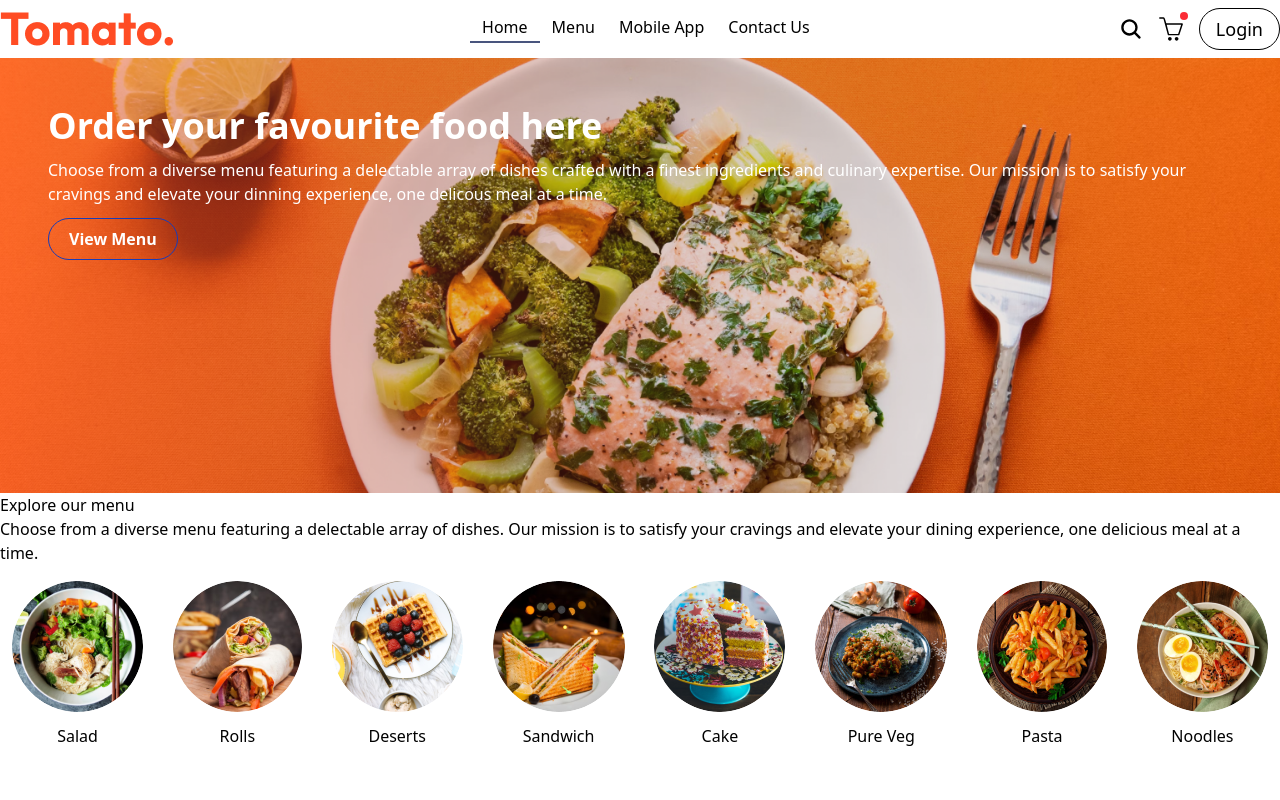
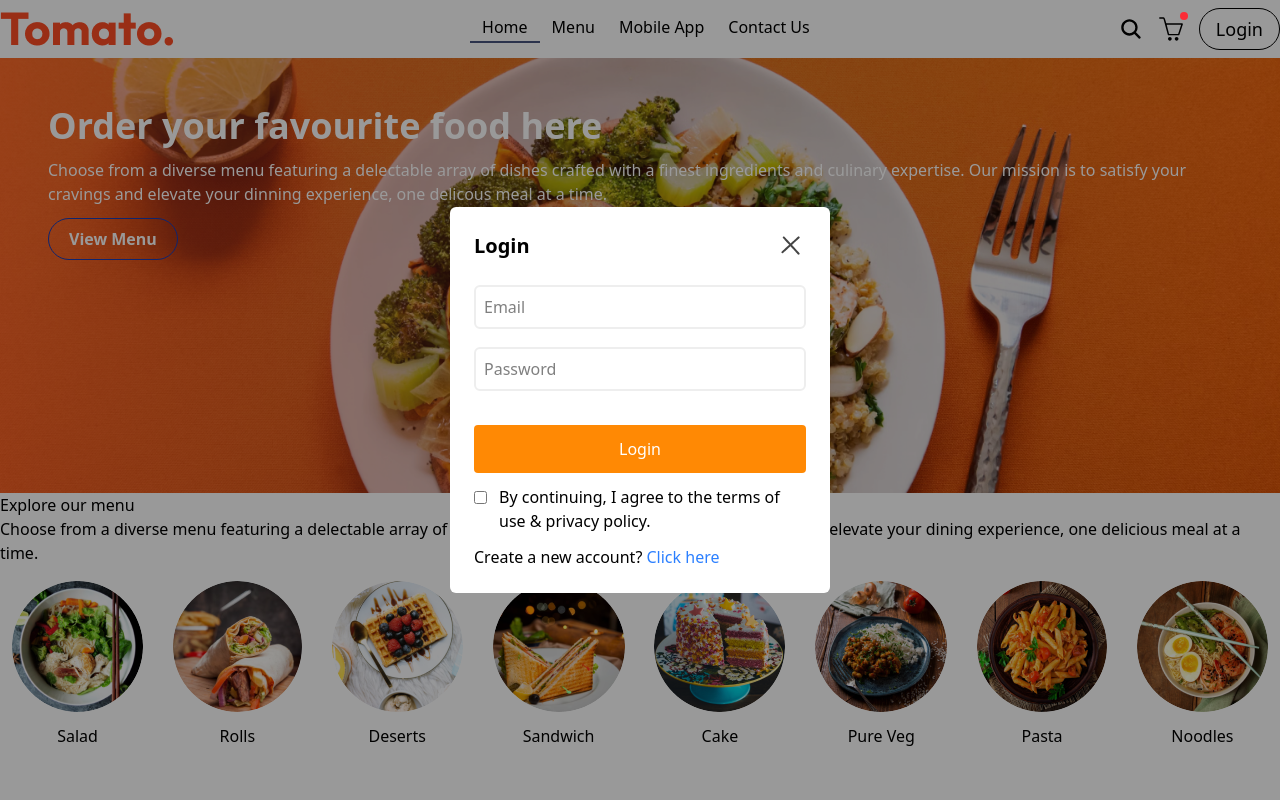
Before and after one commit to Xertenz/FoodDelivery, a React app: page / in a window 1280 px wide. Both pictures are taken after a click on the button "Login". Shown: the top 800 px of the page. Built offline with nearby package versions, Linux system fonts and the light colour scheme; the HTML template or start-up script is replaced by a standard one.

Commit message:
Add Signin/Signup

```diff
--- a/src/App.tsx
+++ b/src/App.tsx
@@ -2,11 +2,15 @@ import { Route, Routes } from "react-router-dom";
 import Navbar from "./components/Navbar/Navbar";
 import Home from "./pages/Home/Home";
 import Footer from "./components/Footer/Footer";
+import { useState } from "react";
+import LoginPopup from "./components/LoginPopup/LoginPopup";
 
 function App() {
+	const [showLogin, setShowLogin] = useState(false);
   return (
     <div>
-      <Navbar />
+			{showLogin && <LoginPopup setShowLogin={setShowLogin} />}
+      <Navbar setShowLogin={setShowLogin} />
       <Routes>
         <Route path="/" element={<Home />} />
         <Route path="/home" element={<Home />} />
--- /dev/null
+++ b/src/components/LoginPopup/LoginPopup.scss
@@ -0,0 +1,20 @@
+.login-popup {
+  background-color: rgba(0,0,0,0.4);
+  .login-popup-inputs {
+    input {
+      border: 2px solid #eee;
+      border-radius: 6px;
+      width: 100%;
+      padding: 8px;
+      outline: none;
+      transition: border 0.2s;
+      &:focus {
+        border-color: orange;
+      }
+      &:not(:last-child) {
+        margin-bottom: 18px;
+      }
+
+    }
+  }
+}
--- /dev/null
+++ b/src/components/LoginPopup/LoginPopup.tsx
@@ -0,0 +1,51 @@
+import { useState } from "react";
+import { assets } from "../../assets/assets";
+import "./LoginPopup.scss";
+
+export default function LoginPopup({ setShowLogin }) {
+  const [currState, setCurrState] = useState("login");
+
+  return (
+    <div className="login-popup absolute top-0 right-0 bottom-0 left-0 flex justify-center items-center">
+      <form className="login-popup-container bg-white p-6 rounded-md w-[380px] max-w-[380px]">
+        <div className="login-popup-title flex justify-between items-center mb-6">
+          <h2 className="font-bold capitalize text-xl">{currState}</h2>
+          <img
+            src={assets.cross_icon}
+            alt=""
+            onClick={() => setShowLogin(false)}
+            className="cursor-pointer p-1 border border-transparent hover:border-orange-400 rounded transition-colors"
+          />
+        </div>
+        <div className="login-popup-inputs mb-4">
+          {currState == "signup" && (
+            <>
+              <input type="text" placeholder="Username" required />
+              <br />
+            </>
+          )}
+          <input type="email" placeholder="Email" required /> <br />
+          <input type="password" placeholder="Password" required /> <br />
+        </div>
+        <button className="bg-orange-400 w-full text-white py-3 rounded cursor-pointer hover:bg-orange-500 transition-colors">
+          {currState == "signup" ? "Create Account" : "Login"}
+        </button>
+        <div className="login-popup-condition flex items-start gap-3 my-3">
+          <input type="checkbox" required className="mt-1.5" />
+          <p>By continuing, I agree to the terms of use & privacy policy.</p>
+        </div>
+        {currState == "login" ? (
+          <p>
+            Create a new account?
+            <span onClick={() => setCurrState("signup")} className="text-blue-500 cursor-pointer"> Click here </span>
+          </p>
+        ) : (
+          <p>
+            Already have an account?
+            <span onClick={() => setCurrState("login")} className="text-blue-500 cursor-pointer"> Login here </span>
+          </p>
+        )}
+      </form>
+    </div>
+  );
+}
--- a/src/components/Navbar/Navbar.tsx
+++ b/src/components/Navbar/Navbar.tsx
@@ -4,7 +4,7 @@ import { IoSearch } from "react-icons/io5";
 import { SlBasket } from "react-icons/sl";
 import { useState } from "react";
 
-export default function Navbar() {
+export default function Navbar({setShowLogin}) {
   const [menu, setMenu] = useState("home");
 
   return (
@@ -48,7 +48,7 @@ export default function Navbar() {
 						<span className="absolute w-2 h-2 bg-red-500 rounded-full top-[-5px] right-[-5px]"></span>
           </div>
           <div>
-            <button className="btn-login border cursor-pointer bg-transparent text-[18px] px-4! py-2! rounded-full hover:bg-[#fff4f2] transition transition-colors duration-200">
+            <button className="btn-login border cursor-pointer bg-transparent text-[18px] px-4! py-2! rounded-full hover:bg-[#fff4f2] transition-colors duration-200" onClick={() => setShowLogin(true)}>
               Login
             </button>
           </div>
```
